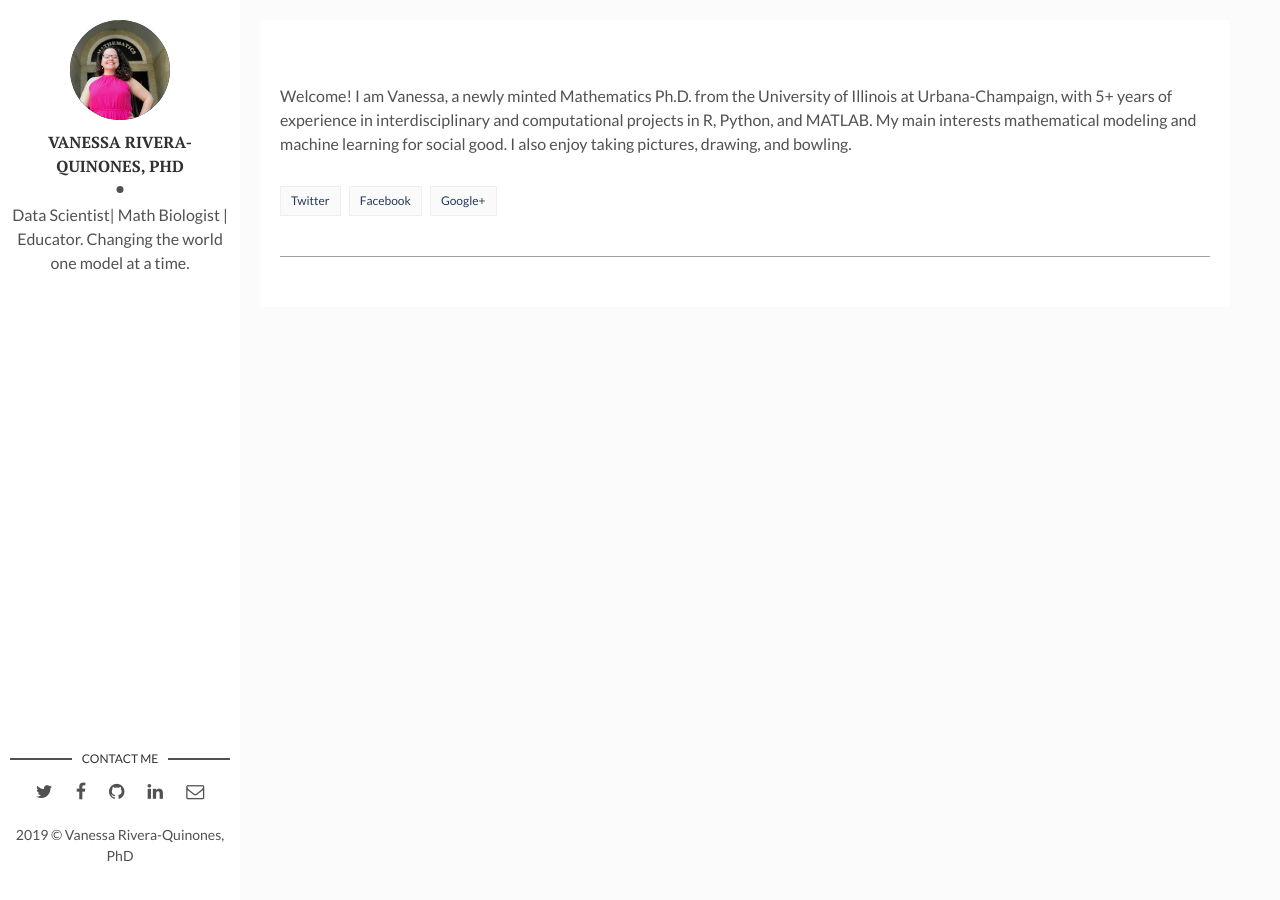
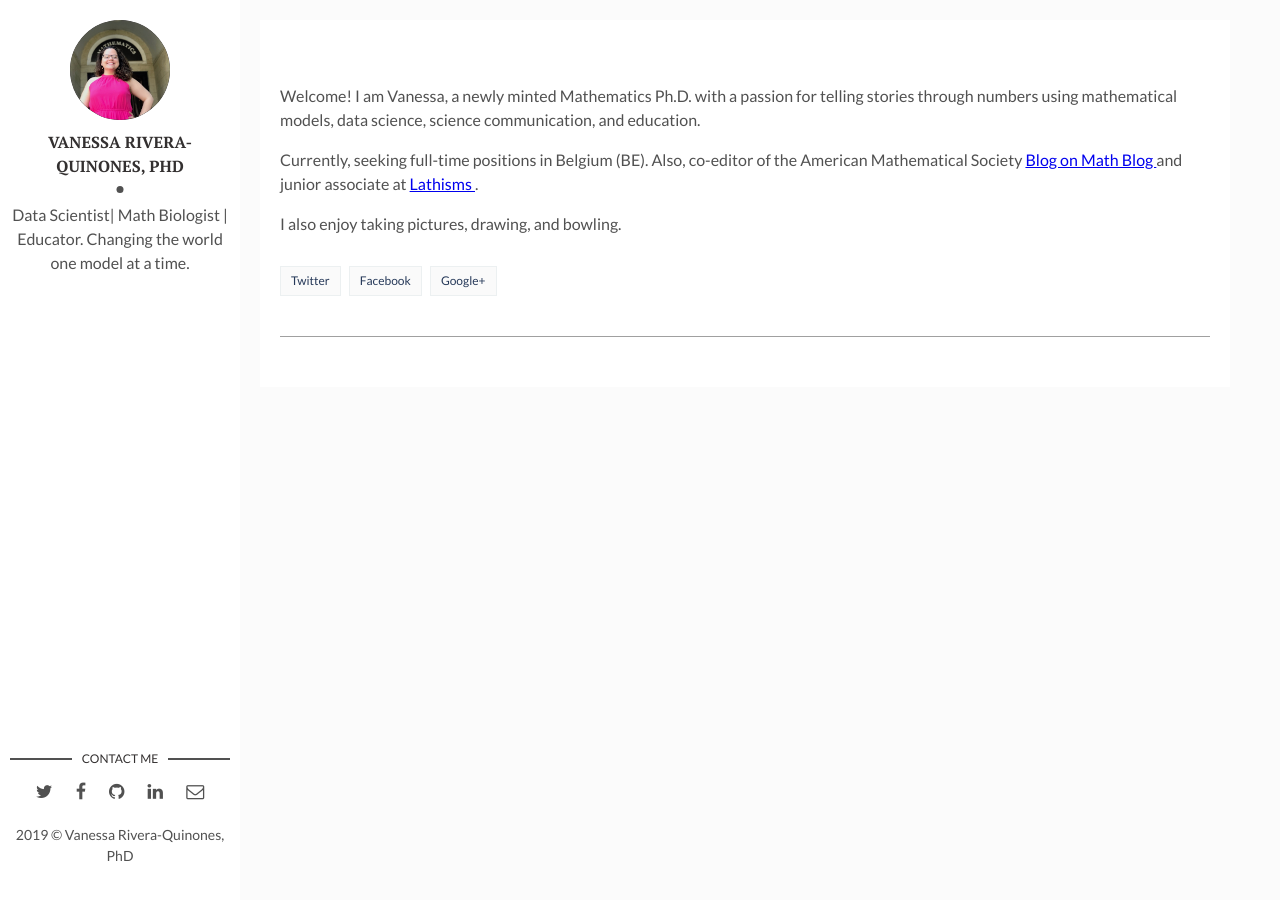
Before and after one commit to vriveraq/vriveraq.github.io, a Jekyll site: the page built from index.md, in a window 1280 px wide. Built offline with Jekyll 4.4.1, drawn with Linux system fonts in a browser that asks for light colours; our own code applies the rules of GitHub Pages for plain Markdown files.

Commit message:
Update index.md

```diff
--- a/index.md
+++ b/index.md
@@ -1,7 +1,11 @@
 <html>
 <body>
 
-<p> Welcome! I am Vanessa, a newly minted Mathematics Ph.D. from the University of Illinois at Urbana-Champaign, with 5+ years of experience in interdisciplinary and computational projects in R, Python, and MATLAB. My main interests mathematical modeling and machine learning for social good. I also enjoy taking pictures, drawing, and bowling.</p>
+<p> Welcome! I am Vanessa, a newly minted Mathematics Ph.D. with a passion for telling stories through numbers using mathematical models, data science, science communication, and education. </p>
+
+<p>  Currently, seeking full-time positions in Belgium (BE). Also, co-editor of the American Mathematical Society <a href ="https://blogs.ams.org/blogonmathblogs/"> Blog on Math Blog </a> and junior associate at <a href="http://www.lathisms.org/"> Lathisms </a>. </p>
+
+<p> I also enjoy taking pictures, drawing, and bowling.</p>
 
 </body>
 </html>
```
